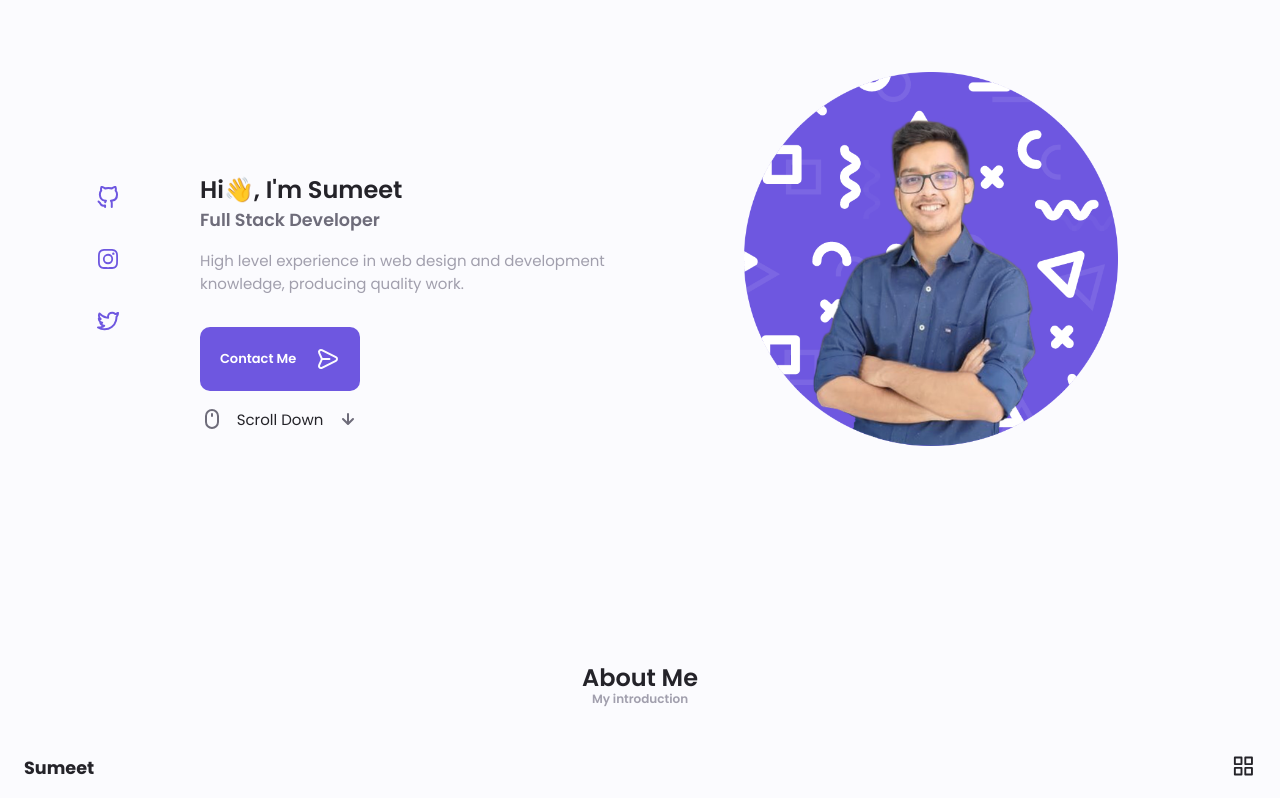
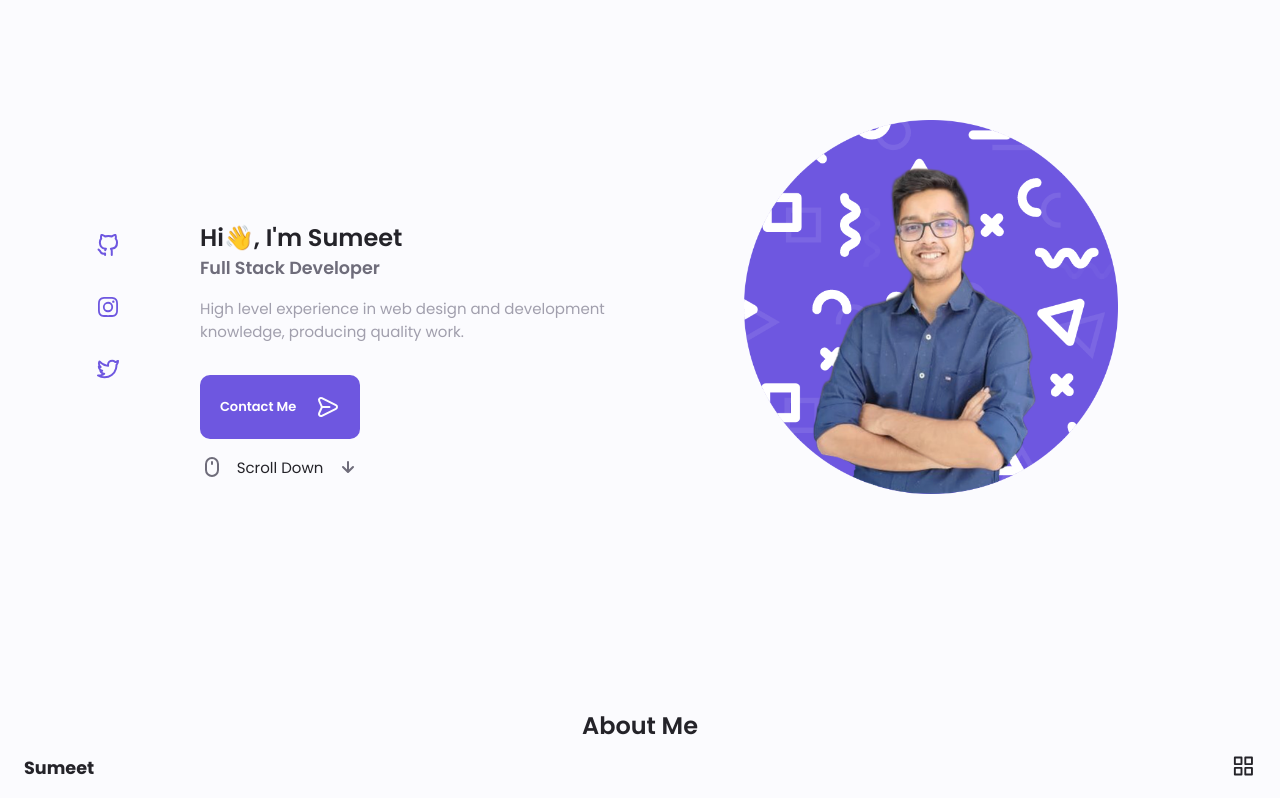
Before and after one commit to Sumeet16/Portfolio, a React (Create React App) app: page / in a window 1280 px wide. Shown: the top 798 px of the page. Built offline with nearby package versions, Linux system fonts and the light colour scheme.

Commit message:
margin fix

```diff
--- a/src/Components/Homepage.css
+++ b/src/Components/Homepage.css
@@ -16,6 +16,7 @@
         align-items: center;
         padding: 0 2rem;
         margin: 0 auto;
+        margin-top: 3rem;
     }
 
     .social__box{
@@ -131,7 +132,7 @@
        }
     } */
 
-    @media screen and (max-width: 820px) {
+    @media screen and (max-width: 830px) {
         .homepage__cont{
             margin-block-start: 7rem;
         }
@@ -140,6 +141,7 @@
             width: 100%;
             display: grid;
             grid-template-columns: 1fr 2fr;
+            margin-top: 0rem;
             /* grid-template-rows: 1fr 2fr; */
         }
 
```
